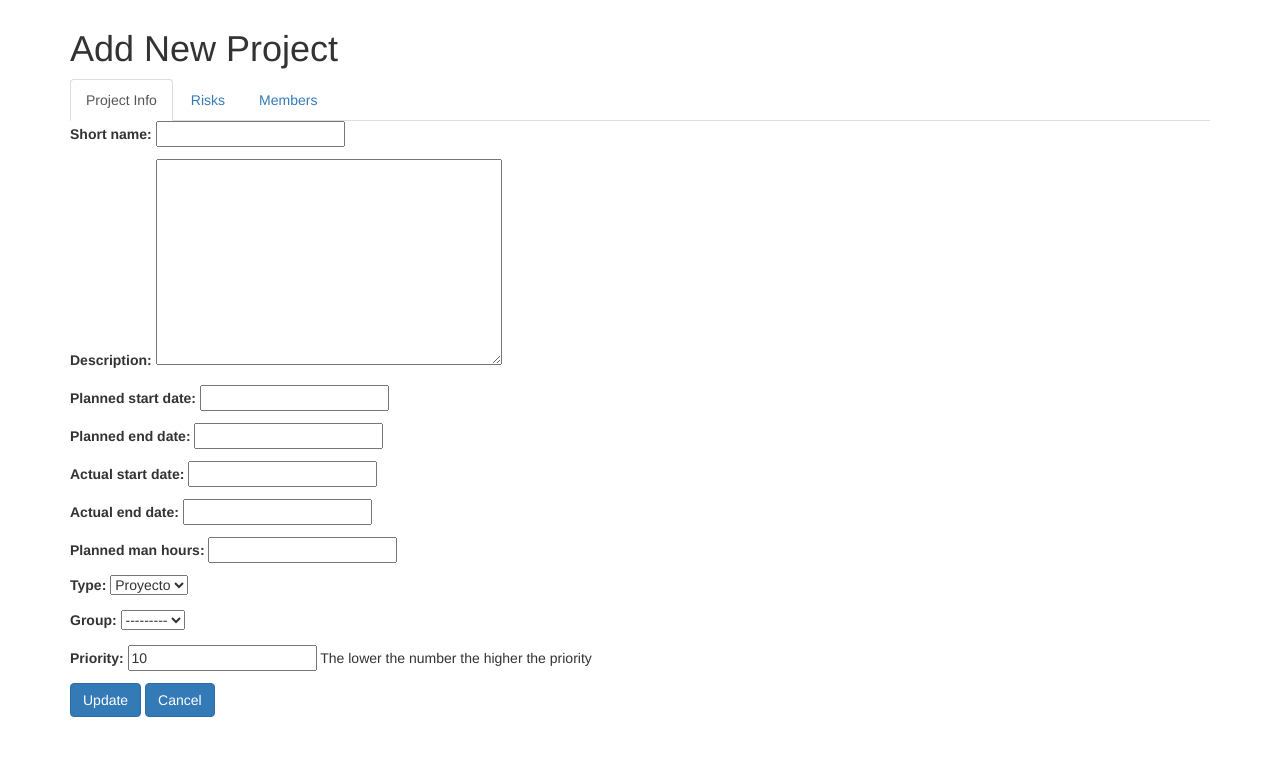
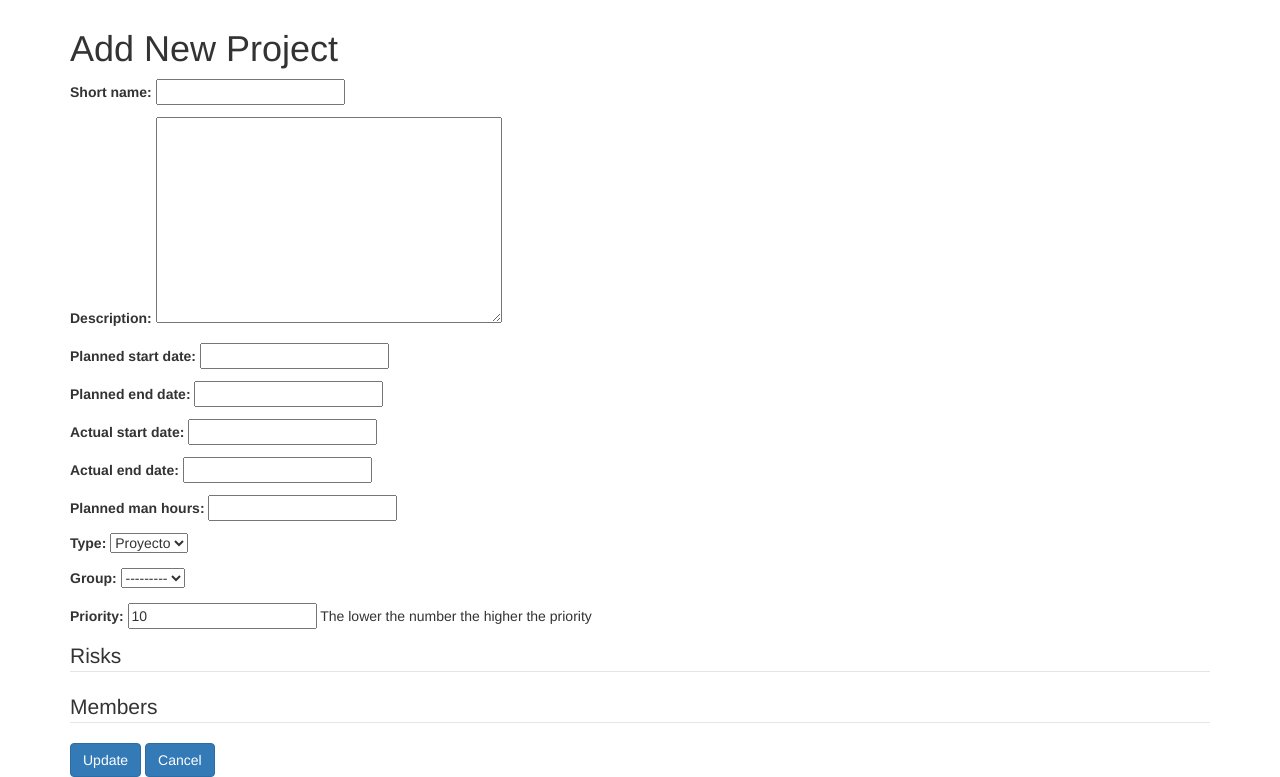
Before and after one commit to luiscberrocal/homeworkpal, a Django app: template homeworkpal_project/templates/project_admin/project_form.html in a window 1280 px wide. Shown: the part 51-828 px from the top of the page. Before the commit the page ends 768 px from the top, so only its background shows below. Run offline with Django 3.2, Linux system fonts and the light colour scheme; the template is opened without the code that fills it: values that come from a table or form of the project are taken from there, others are empty; parts of the project's set-up code (start-up, migrations or seed data) failed here and were passed over; some libraries are stand-ins or nearby versions.

Commit message:
Eliminated tabs. They clashed with the delete link for forests

```diff
--- a/homeworkpal_project/templates/project_admin/project_form.html
+++ b/homeworkpal_project/templates/project_admin/project_form.html
@@ -9,18 +9,13 @@ Add New Project
 {% endblock page_title %}
 {% block content %}
 <form action="" method="post">{% csrf_token %}
-    <ul class="nav nav-tabs" role="tablist" id="project-tabs">
-        <li role="presentation" class="active"><a href="#project-info" aria-controls="project-info" role="tab"
-                                                  data-toggle="tab">Project Info</a></li>
-        <li role="presentation"><a href="#risks" aria-controls="risks" role="tab" data-toggle="tab">Risks</a></li>
-        <li role="presentation"><a href="#members" aria-controls="members" role="tab" data-toggle="tab">Members</a></li>
-    </ul>
+
 
     <div class="tab-content">
 
         <div role="tabpanel" class="tab-pane active" id="project-info"> {{ form.as_p }}</div>
 
-        <div role="tabpanel" class="tab-pane" id="risks">
+        <div role="tabpanel" class="tab-pane active" id="risks">
             <fieldset>
                 <legend>Risks</legend>
                 {{ line_formset.management_form }}
@@ -33,7 +28,7 @@ Add New Project
                 {% endfor %}
             </fieldset>
         </div>
-        <div role="tabpanel" class="tab-pane" id="members">
+        <div role="tabpanel" class="tab-pane active" id="members">
             <fieldset>
                 <legend>Members</legend>
                 {{ members_formset.management_form }}
@@ -72,13 +67,5 @@ Add New Project
 
 
 </script>
-<script>
 
-
-    $('#project-tabs a').click(function (e) {
-  e.preventDefault()
-  $(this).tab('show')
-})
-
-</script>
 {% endblock extra_js %}
```
